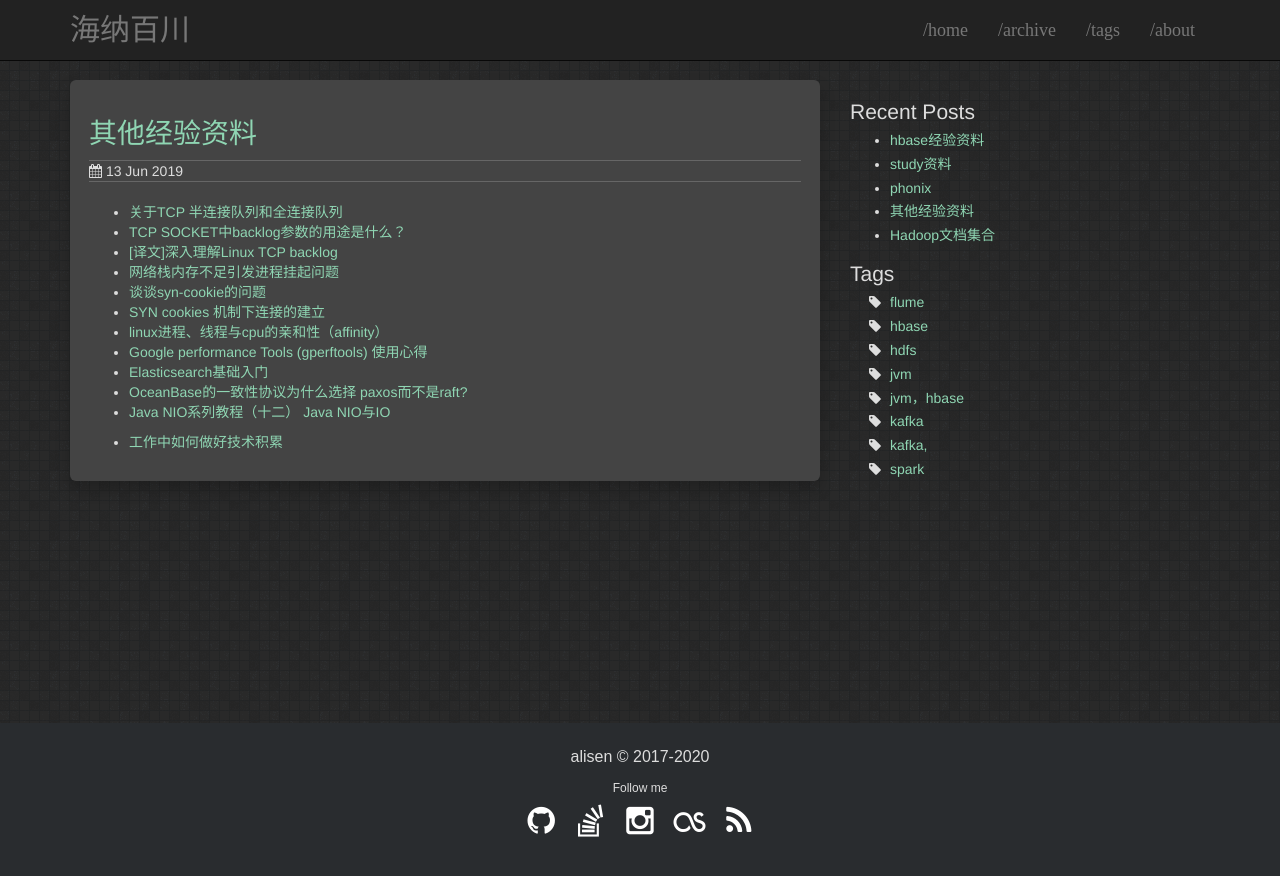
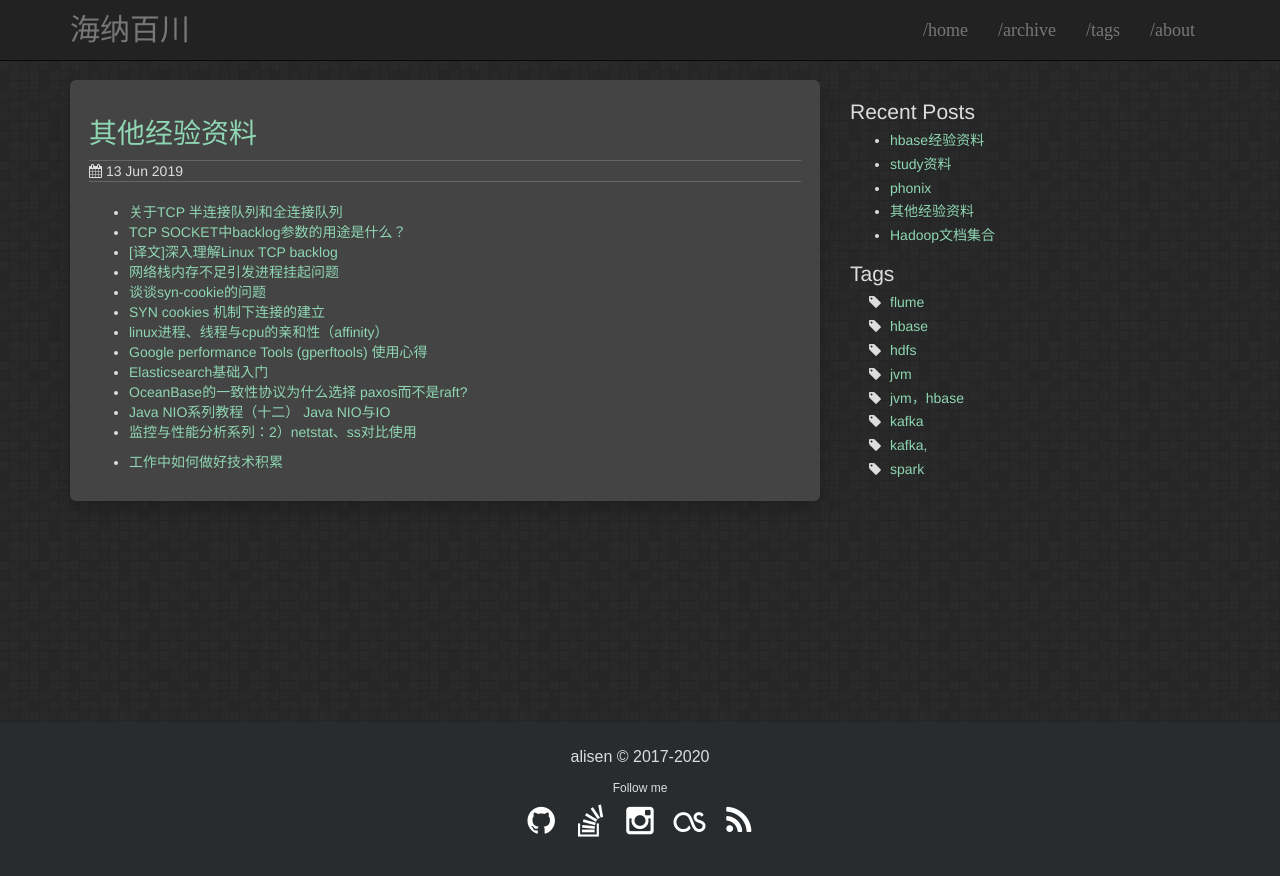
Before and after one commit to igithu/summary, a Jekyll site: the page built from _posts/2019-06-13-others.md, in a window 1280 px wide. Shown: the top 876 px of the page. Built offline with Jekyll 4.4.1, drawn with Linux system fonts in a browser that asks for light colours.

Commit message:
Update 2019-06-13-others.md

```diff
--- a/_posts/2019-06-13-others.md
+++ b/_posts/2019-06-13-others.md
@@ -18,5 +18,6 @@ date: 2019-06-13
 * [Elasticsearch基础入门](https://www.cnblogs.com/jajian/p/9976900.html)
 * [OceanBase的一致性协议为什么选择 paxos而不是raft?](https://www.zhihu.com/question/52337912)
 * [Java NIO系列教程（十二） Java NIO与IO](http://ifeve.com/java-nio-vs-io/)
+* [监控与性能分析系列：2）netstat、ss对比使用](https://blog.csdn.net/hustsselbj/article/details/47438781)
 
 * [工作中如何做好技术积累](https://tech.meituan.com/2018/04/16/study-vs-work.html)
```
